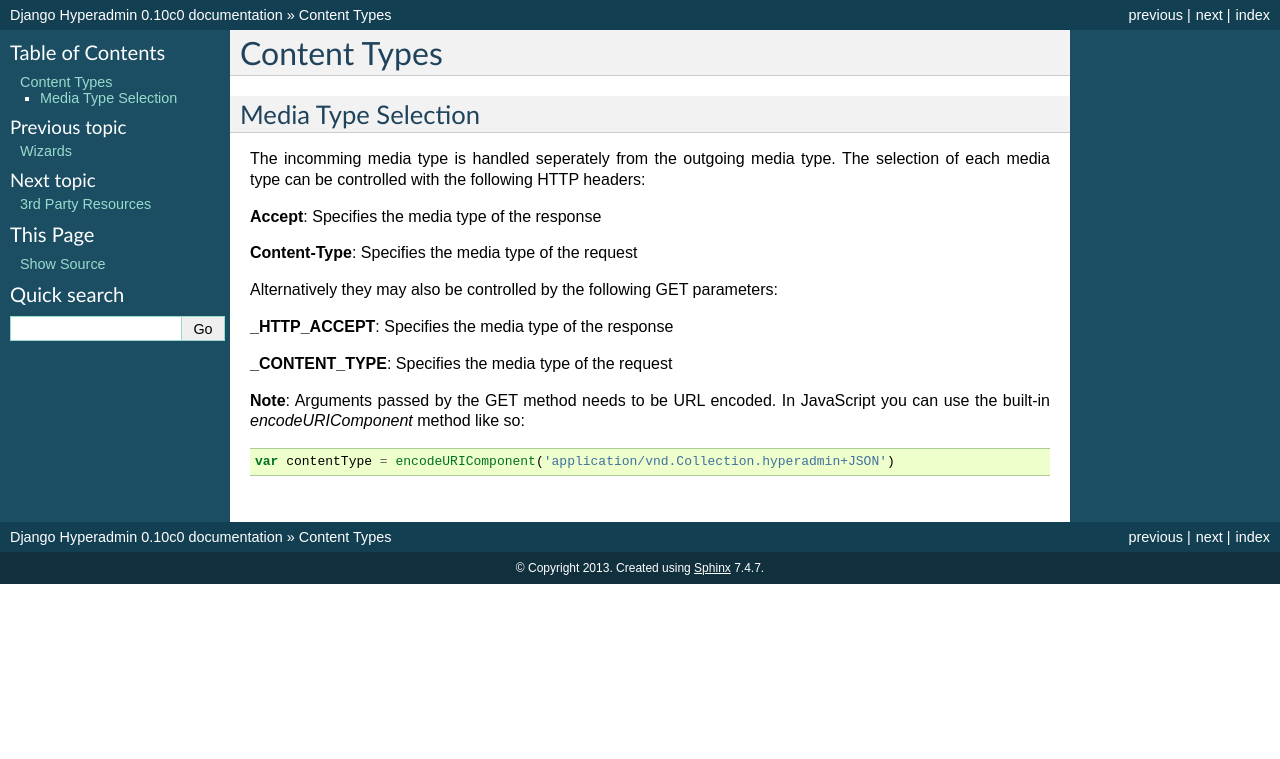
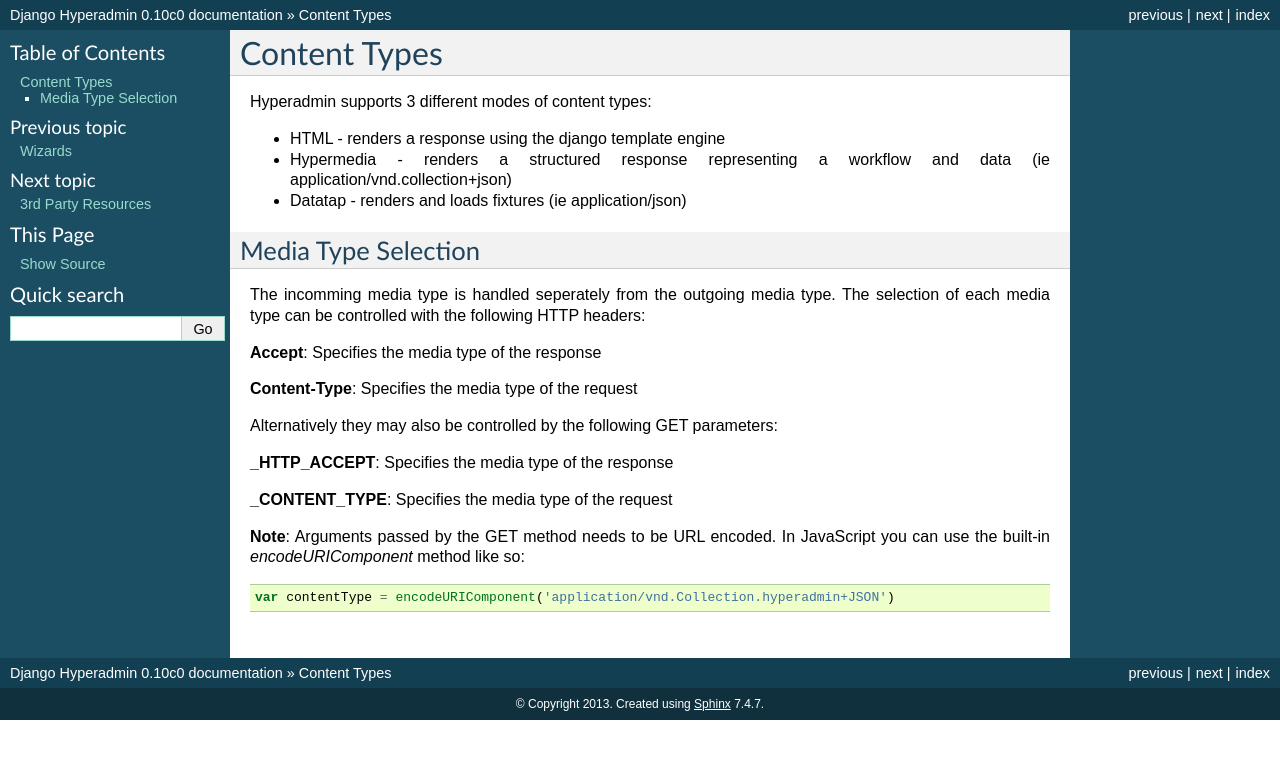
Before and after one commit to zbyte64/django-hyperadmin, a Sphinx documentation site: the page built from docs/source/manual/content_types.rst, in a window 1280 px wide. Shown: the top 759 px of the page. Built offline with Sphinx 7.4.7, drawn with Linux system fonts in a browser that asks for light colours.

Commit message:
updated docs

```diff
--- a/README.rst
+++ b/README.rst
@@ -43,6 +43,7 @@
 
 * Python 2.6 or later
 * Django 1.3 or later
+* django-datatap
 
 
 ===============
--- a/doc_requirements.txt
+++ b/doc_requirements.txt
@@ -1,2 +1,3 @@
 mimeparse
 django>=1.4
+django-datatap
--- a/docs/source/manual/content_types.rst
+++ b/docs/source/manual/content_types.rst
@@ -1,6 +1,12 @@
 =============
 Content Types
 =============
+
+Hyperadmin supports 3 different modes of content types:
+
+* HTML - renders a response using the django template engine
+* Hypermedia - renders a structured response representing a workflow and data (ie application/vnd.collection+json)
+* Datatap - renders and loads fixtures (ie application/json)
 
 Media Type Selection
 ====================
--- a/docs/source/manual/installation.rst
+++ b/docs/source/manual/installation.rst
@@ -7,6 +7,7 @@
 
 * Python 2.6 or later
 * Django 1.3 or later
+* django-datatap
 
 --------
 Settings
--- a/requirements.txt
+++ b/requirements.txt
@@ -1,3 +1,3 @@
 mimeparse
 #django>=1.3
--e git+git://github.com/zbyte64/django-datatap.git#egg=django-datatap
+django-datatap
```
Also changed, not shown: other parts of README.rst (+1 -1 lines).
